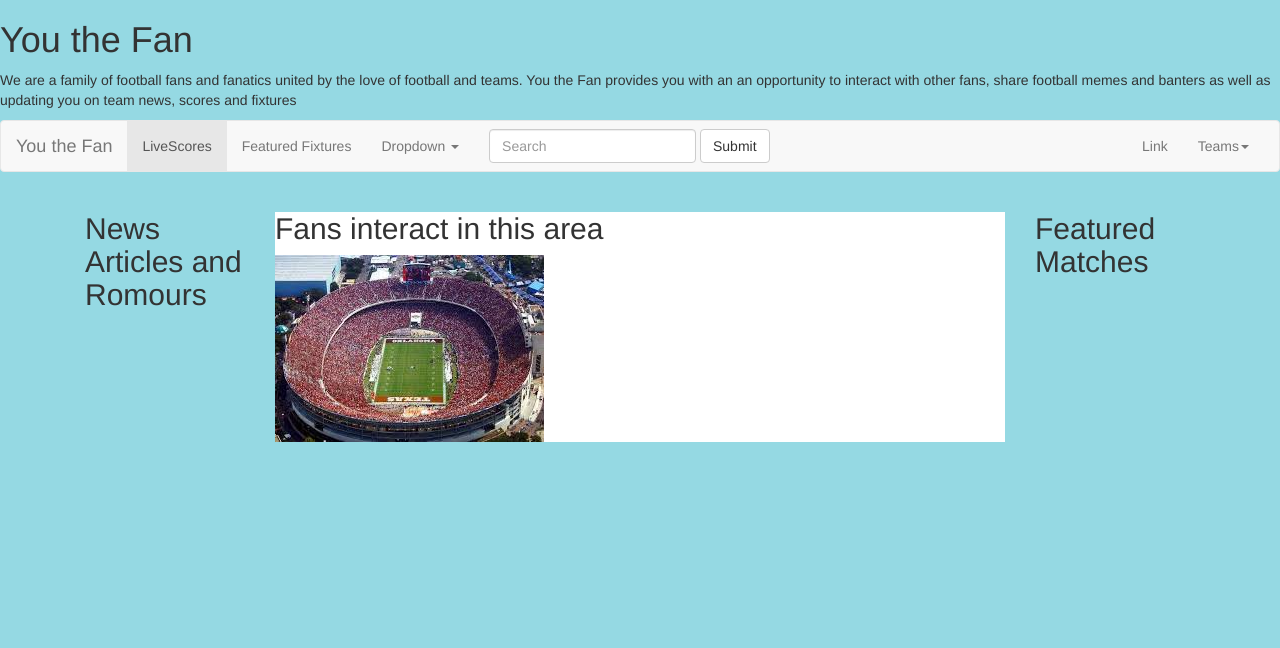
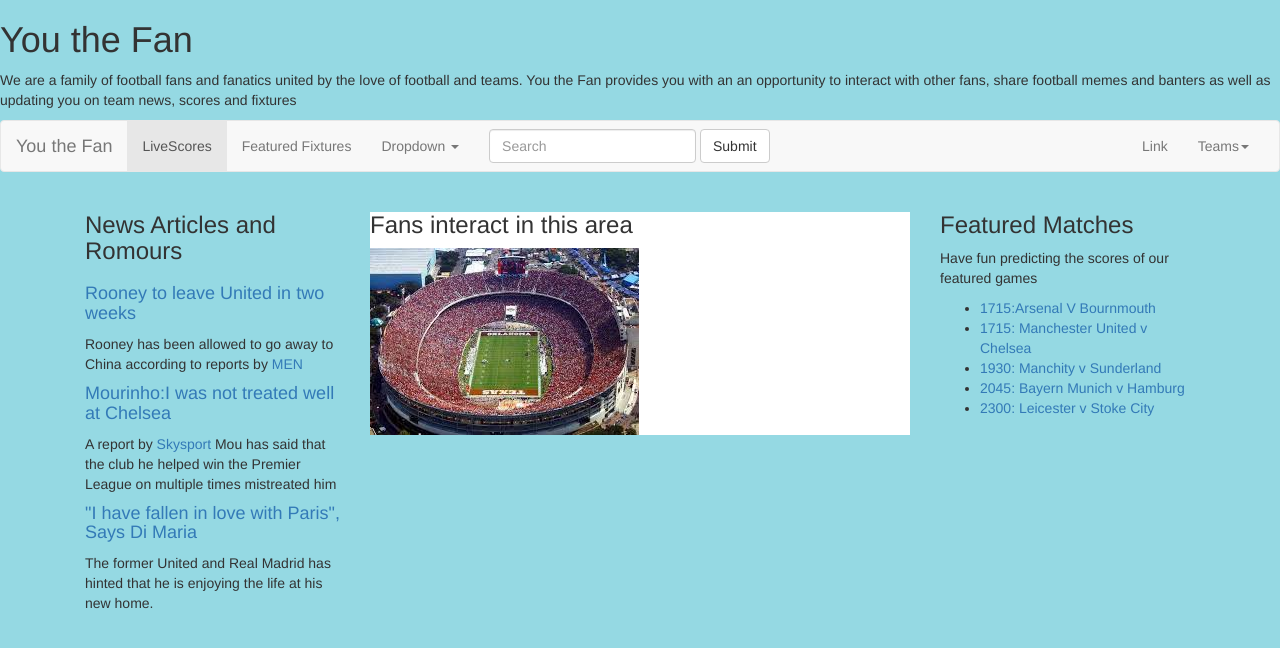
Before and after one commit to mikima25/thee-fan, a plain HTML site: page index.html in a window 1280 px wide. Drawn offline with Linux system fonts and the light colour scheme.

Commit message:
added texts

```diff
--- a/index.html
+++ b/index.html
@@ -13,8 +13,8 @@
 
 <body>
     <h1>You the Fan</h1>
-    <p>We are a family of football fans and fanatics united by the love of football
-    and teams. You the Fan provides you with an an opportunity to interact with other fans, share football memes and banters as well as updating you on team news, scores and fixtures</p>
+    <p>We are a family of football fans and fanatics united by the love of football and teams. You the Fan provides you with an an opportunity to interact with other fans, share football memes and banters as well as updating you on team news, scores and
+        fixtures</p>
     <nav class="navbar navbar-default">
         <div class="container-fluid">
             <!-- Brand and toggle get grouped for better mobile display -->
@@ -66,24 +66,49 @@
                         </ul>
                     </li>
                 </ul>
-        </div><!-- /.navbar-collapse -->
-      </div><!-- /.container-fluid -->
+            </div>
+            <!-- /.navbar-collapse -->
+        </div>
+        <!-- /.container-fluid -->
     </nav>
     <div class="container">
-        <div class="col-md-2">
+        <div class="col-md-3">
             <div id="news">
-            <h2>News Articles and Romours<h2>
+                <h3>News Articles and Romours<h3>
+                    <h4><a href="#">Rooney to leave United in two weeks</a></h4>
+                    <p>Rooney has been allowed to go away to China according to
+                        reports by <a href="#">MEN</a></p>
+                    <h4><a href="#">Mourinho:I was not treated well at Chelsea</a></h4>
+                    <p>A report by <a href="#">Skysport</a> Mou has said that
+                        the club he helped win the Premier League on multiple times
+                        mistreated him</p>
+                    <h4><a href="#">"I have fallen in love with Paris", Says Di Maria</a></h4>
+                    <p>The former United and Real Madrid has hinted that he is
+                        enjoying the life at his new home.</p>
+
             </div>
         </div>
-        <div class="col-md-8">
+        <div class="col-md-6">
         <div id="main">
-            <h2>Fans interact in this area</h2>
+            <h3>Fans interact in this area</h3>
                 <img src="img/std1.jpg">
             </div>
         </div>
-        <div class="col-md-2">
+        <div class="col-md-3">
             <div id="fixtures">
-                <h2>Featured Matches</h2>
+                <h3>Featured Matches</h3>
+                <p>Have fun predicting the scores of our featured games</p>
+                <ul>
+                    <li><a href="#">1715:Arsenal V Bournmouth</a></li>
+                    <li><a href="#">1715: Manchester United v Chelsea</a></li>
+                    <li><a href="#">1930: Manchity v Sunderland</a></li>
+                    <li><a href="#">2045: Bayern Munich v Hamburg</a></li>
+                    <li><a href="#">2300: Leicester v Stoke City</a></li>
+                </ul>
+
+
+
+
             </div>
         </div>
         <script src="https://use.fontawesome.com/9817e88458.js"></script>
```
Lines whose indentation alone changed are shown as unchanged.
